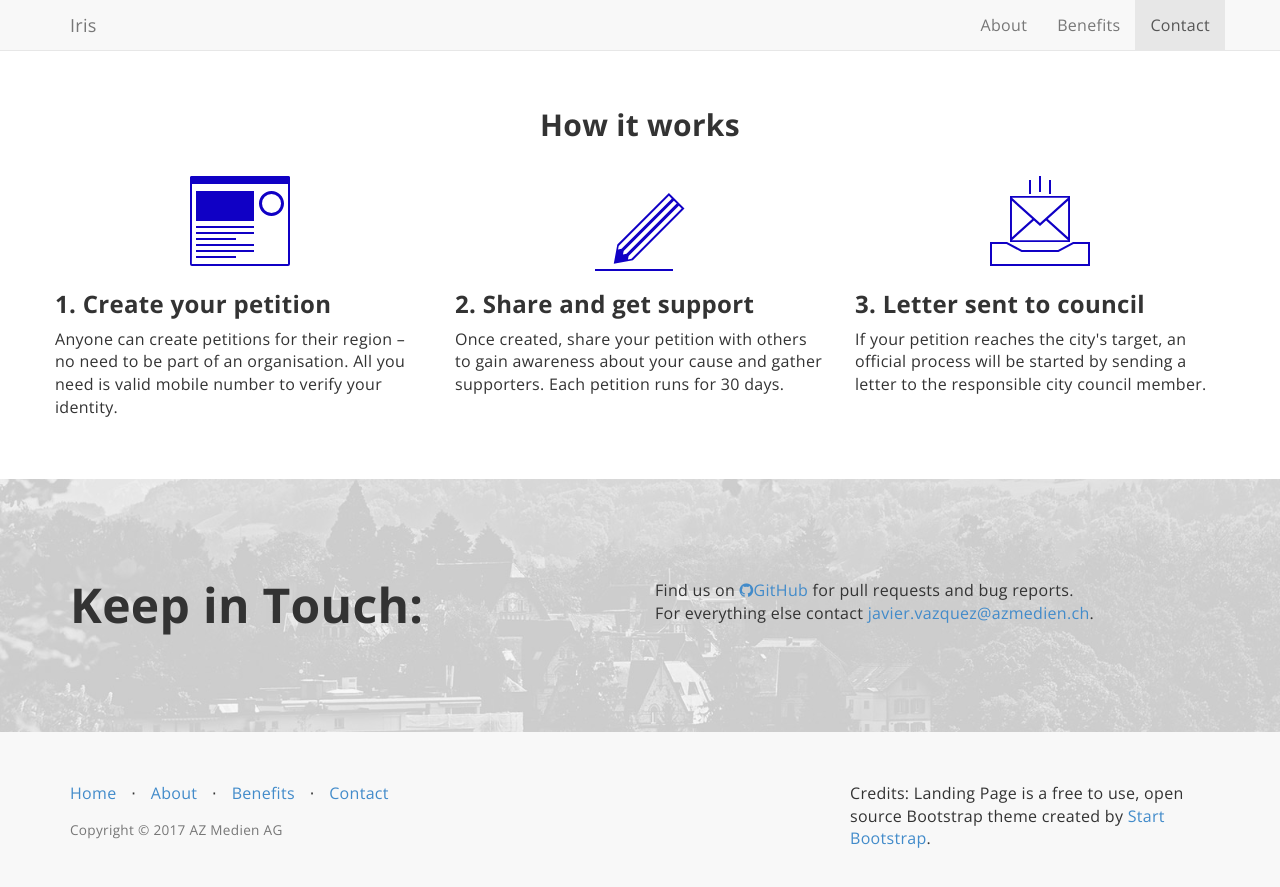
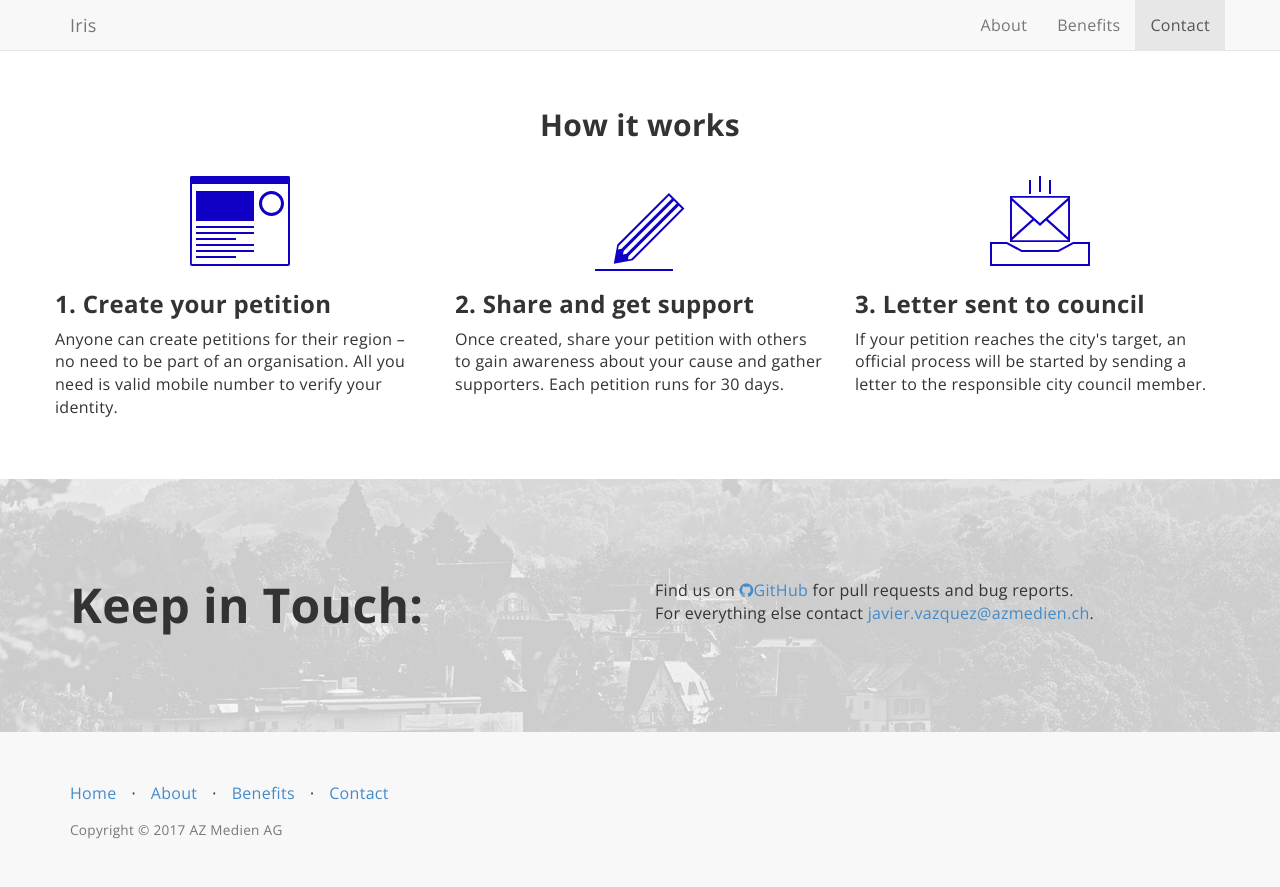
Before and after one commit to iris-dni/iris-landing-page, a Jekyll site: the page built from index.html, in a window 1280 px wide and 900 px high, scrolled down 2632 px. Shown: the top 887 px of the window. Built offline with Jekyll 4.4.1, drawn with Linux system fonts in a browser that asks for light colours; nearby versions of some CDN libraries; library files that are not in the unit come from our copies.

Commit message:
Reove theme credits

```diff
--- a/_config.yml
+++ b/_config.yml
@@ -12,7 +12,6 @@
   head meta (for Google search results) and in your feed.xml site
   description.
 copyright: 'Copyright &copy; 2017 AZ Medien AG'
-credits: 'Credits: Landing Page is a free to use, open source Bootstrap theme created by <a href="http://startbootstrap.com/">Start Bootstrap</a>.'
 
 # ----------------------- #
 #    Jekyll & Plugins     #
--- a/_includes/footer.html
+++ b/_includes/footer.html
@@ -22,9 +22,6 @@
                 </ul>
                 <p class="copyright text-muted small">{{ site.copyright }}</p>
             </div>
-            <div class="col-md-4">
-                {{ site.credits }}
-            </div>
         </div>
     </div>
 </footer>
```
